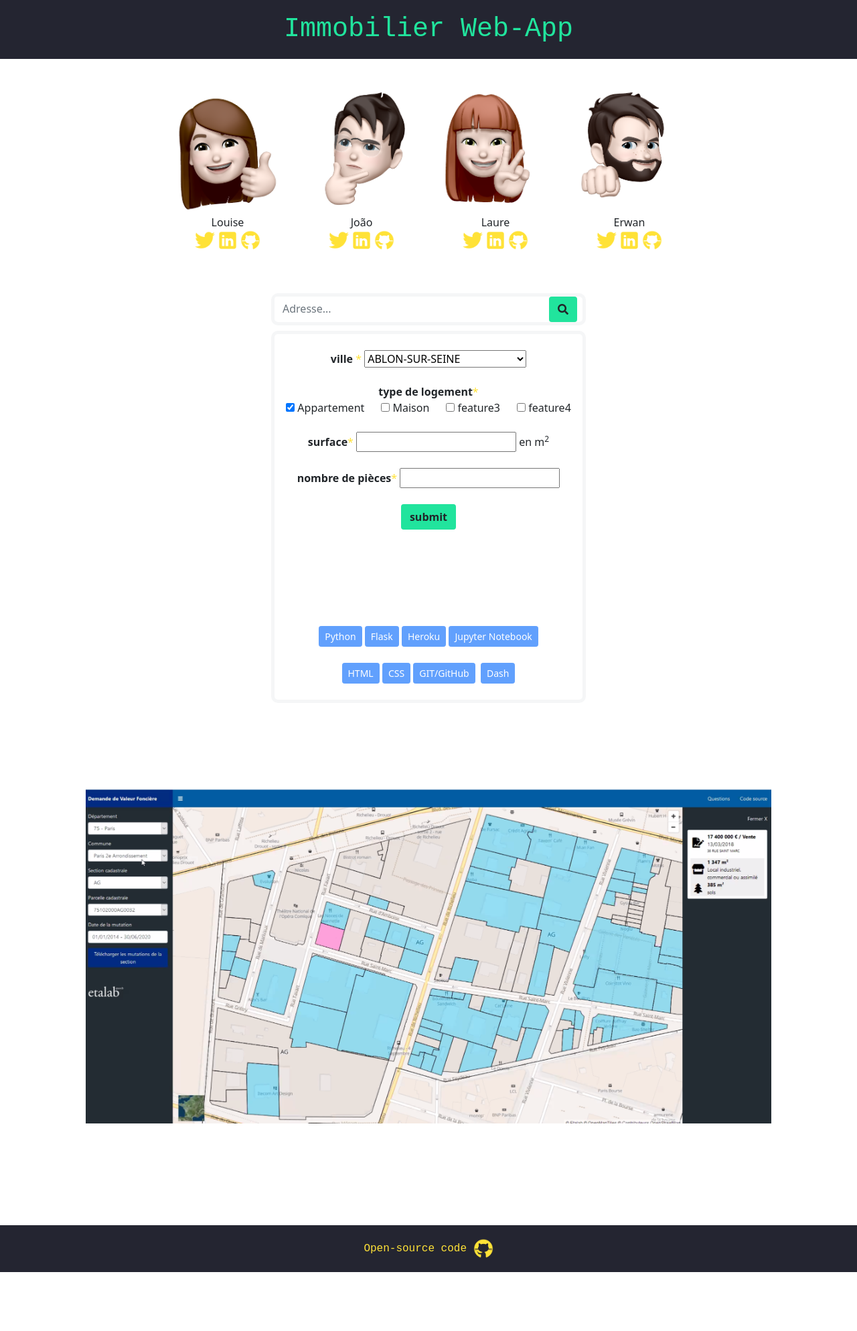
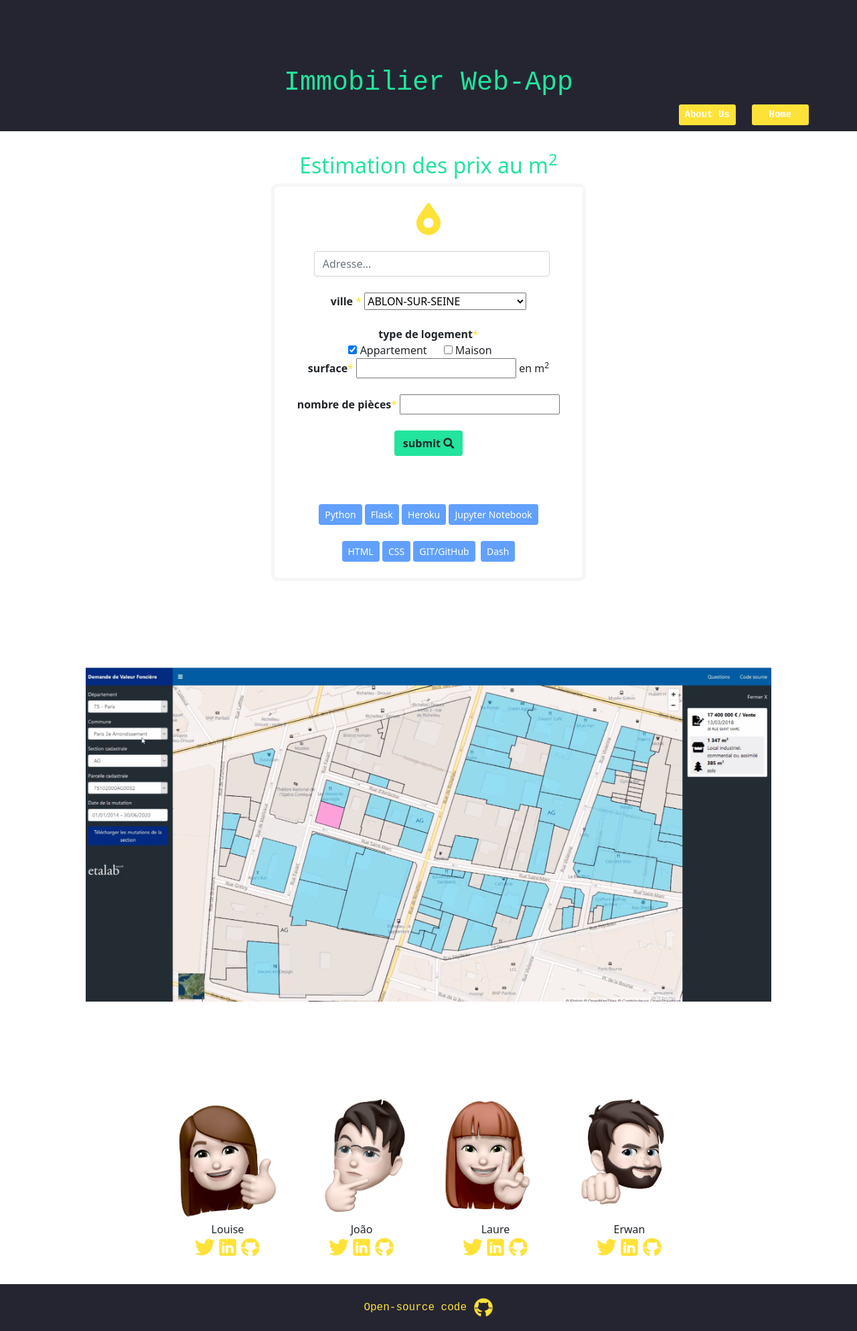
Before and after one commit to joaomacalos/projet-immobilier-paris, a Flask app: page / in a window 1280 px wide. Shown: the whole page at 67% size. Before the commit the page ends 1900 px from the top, so only its background shows below. Run offline with Flask 2, Linux system fonts and the light colour scheme.

Commit message:
immo python template

```diff
--- a/static/css/style.css
+++ b/static/css/style.css
@@ -12,6 +12,12 @@ img.displayed {
 h1 {
   color: #21e49d;
 }
+h2 {
+  color: #21e49d;
+}
+.titreapp {
+  color: #21e49d;
+}
 
 .btn {
   background: #21e49d;
@@ -22,13 +28,12 @@ h1 {
   background: #21514a;
   border-color: transparent;
 }
-.bandeau {
-  font-family: "Courier New", Courier, monospace;
-  text-align: center;
-  padding-top: 30px;
-  background-color: #242531;
-  padding: 20px;
+.btn-sm {
+  background: #ffe237;
+  border-color: transparent;
 }
+
+
 .gitHub {
   font-family: "Courier New", Courier, monospace;
   text-align: center;
@@ -72,3 +77,16 @@ figcaption {
 .darker:hover {
   filter: brightness(85%);
 }
+
+
+.bandeau {
+  font-family: "Courier New", Courier, monospace;
+  text-align: center;
+  padding-top: 100px;
+  background-color: #242531;
+
+}
+
+.fa, .fas {
+  font size: 2px;
+}
--- a/templates/index.html
+++ b/templates/index.html
@@ -21,200 +21,42 @@
     <link href="static/css/style.css" rel="stylesheet" />
   </head>
   <body>
-    <h1 class="bandeau">Immobilier Web-App</h1>
-    <br />
 
-    <div class="imgContainer">
-      <figure>
-        <img src="static/louise.png" class="trombi lighter" />
-        <figcaption>
-          Louise<br />
-          <a href="#"
-            ><img
-              src="static/twitterj.png"
-              onmouseover="this.src='static/twitterv.png'"
-              width="30px"
-              onmouseout="this.src='static/twitterj.png'"
-              width="30px"
-              onclick="this.src='static/twitterv.png'"
-              width="30px"
-          /></a>
-          <a href="#"
-            ><img
-              src="static/linkedinj.png"
-              onmouseover="this.src='static/linkedinv.png'"
-              width="30px"
-              onmouseout="this.src='static/linkedinj.png'"
-              width="30px"
-              onclick="this.src='static/linkedinv.png'"
-              width="30px"
-          /></a>
-          <a href="#"
-            ><img
-              src="static/githubj.png"
-              onmouseover="this.src='static/githubv.png'"
-              width="30px"
-              onmouseout="this.src='static/githubj.png'"
-              width="30px"
-              onclick="this.src='static/githubv.png'"
-              width="30px"
-          /></a>
-        </figcaption>
-      </figure>
 
-      <figure>
-        <img src="static/joao.png" class="trombi lighter" />
-        <figcaption>
-          João<br />
-          <a href="#"
-            ><img
-              src="static/twitterj.png"
-              onmouseover="this.src='static/twitterv.png'"
-              width="30px"
-              onmouseout="this.src='static/twitterj.png'"
-              width="30px"
-              onclick="this.src='static/twitterv.png'"
-              width="30px"
-          /></a>
-          <a href="#"
-            ><img
-              src="static/linkedinj.png"
-              onmouseover="this.src='static/linkedinv.png'"
-              width="30px"
-              onmouseout="this.src='static/linkedinj.png'"
-              width="30px"
-              onclick="this.src='static/linkedinv.png'"
-              width="30px"
-          /></a>
-          <a href="#"
-            ><img
-              src="static/githubj.png"
-              onmouseover="this.src='static/githubv.png'"
-              width="30px"
-              onmouseout="this.src='static/githubj.png'"
-              width="30px"
-              onclick="this.src='static/githubv.png'"
-              width="30px"
-          /></a>
-        </figcaption>
-      </figure>
 
-      <figure>
-        <img src="static/laure.png" class="trombi lighter" />
-        <figcaption>
-          Laure<br />
-          <a href="#"
-            ><img
-              src="static/twitterj.png"
-              onmouseover="this.src='static/twitterv.png'"
-              width="30px"
-              onmouseout="this.src='static/twitterj.png'"
-              width="30px"
-              onclick="this.src='static/twitterv.png'"
-              width="30px"
-          /></a>
-          <a href="#"
-            ><img
-              src="static/linkedinj.png"
-              onmouseover="this.src='static/linkedinv.png'"
-              width="30px"
-              onmouseout="this.src='static/linkedinj.png'"
-              width="30px"
-              onclick="this.src='static/linkedinv.png'"
-              width="30px"
-          /></a>
-          <a href="#"
-            ><img
-              src="static/githubj.png"
-              onmouseover="this.src='static/githubv.png'"
-              width="30px"
-              onmouseout="this.src='static/githubj.png'"
-              width="30px"
-              onclick="this.src='static/githubv.png'"
-              width="30px"
-          /></a>
-        </figcaption>
-      </figure>
-
-      <figure>
-        <img src="static/erwan.png" class="trombi lighter" />
-        <figcaption>
-          Erwan<br />
-          <a href="#"
-            ><img
-              src="static/twitterj.png"
-              onmouseover="this.src='static/twitterv.png'"
-              width="30px"
-              onmouseout="this.src='static/twitterj.png'"
-              width="30px"
-              onclick="this.src='static/twitterv.png'"
-              width="30px"
-          /></a>
-          <a href="#"
-            ><img
-              src="static/linkedinj.png"
-              onmouseover="this.src='static/linkedinv.png'"
-              width="30px"
-              onmouseout="this.src='static/linkedinj.png'"
-              width="30px"
-              onclick="this.src='static/linkedinv.png'"
-              width="30px"
-          /></a>
-          <a href="#"
-            ><img
-              src="static/githubj.png"
-              onmouseover="this.src='static/githubv.png'"
-              width="30px"
-              onmouseout="this.src='static/githubj.png'"
-              width="30px"
-              onclick="this.src='static/githubv.png'"
-              width="30px"
-          /></a>
-        </figcaption>
-      </figure>
-    </div>
-
- <form
-      class="mt-5"
-      style="
-        display: block;
-        max-width: 470px;
-        margin-left: auto;
-        margin-right: auto;
-        border: 5px solid #f5f6f7;
-        border-radius: 10px;
-      "
-    >
-      <div class="row gx-0">
-        <div class="col">
-          <input
-            type="text"
-            placeholder="Adresse..."
-            class="form-control border-0"
-            id="locationInput"
-            required
-          />
-        </div>
-        <div class="col-auto px-2">
-          <button type="submit" class="btn btn-block">
-            <i class="fas fa-search"></i>
-          </button>
-        </div>
-      </div>
-    </form>
-
-    <form
+    <h1 class="bandeau">Immobilier Web-App <div align="right"><a href="about.html"> <button class="btn btn btn-sm"><strong><font color="white">About Us</font> </strong></button> </a><a href="index.html"> <button class="btn btn btn-sm"><strong><font color="white">&nbsp;&nbsp;Home&nbsp;&nbsp;</font> </strong></button></a>&nbsp;&nbsp;&nbsp;</div></h1><br />
+<h2 class="titreapp" align="center">Estimation des prix au m<sup>2</sup></h2>
+ <form method="post"
       class="mt-2"
       style="
         display: block;
         max-width: 470px;
         margin-left: auto;
         margin-right: auto;
+        margin-topt: 0px;
         border: 5px solid #f5f6f7;
         border-radius: 10px;
-      "
+      " align="center"
     >
+<br />
+
+   <i class='fas fa-map-marker-alt fa-pulse fa-spin fa-3x' style="color:#ffe237; display: inline-block;"></i><br /><br />
+   <div style='width: 470px;m argin-left: auto;
+        margin-right: auto;' align="center"> <div class="col-9" align="center"  >
+          <input
+            type="text"
+            placeholder="Adresse..."
+            class="form-control border-1"
+            id="locationInput" width="400px" align="center" style="
+        display: inline-block"
+            required
+          /><br/>
+        </div>
+      </div>
+
+
       <div class="row gx-0">
+      <label for = "title">
         <div class="col" align="center">
           <br />
           <strong>ville </strong><font color="#ffe237">*</font color>
@@ -373,6 +215,9 @@
       </div>
       <br />
 
+
+
+
       <div class="row gx-0">
         <div class="col" align="center"> <strong>type de logement</strong><font color="#ffe237">*</font color> <br />
           <input type="checkbox" name="pfm" value="linux" checked /> Appartement
@@ -381,30 +226,21 @@
             name="pfm"
             value="dos"
           />
-          Maison &nbsp;&nbsp;&nbsp;&nbsp;&nbsp;<input
-            type="checkbox"
-            name="pfm"
-            value="dos"
-          />
-          feature3 &nbsp;&nbsp;&nbsp;&nbsp;&nbsp;<input
-            type="checkbox"
-            name="pfm"
-            value="dos"
-          />
-          feature4<br />
+          Maison &nbsp;&nbsp;&nbsp;&nbsp;&nbsp;
+
           <br />
           <strong>surface</strong><font color="#ffe237">*</font color>
-          <input text="number" min="0" /> en m<sup>2</sup><br /><br />
+          <input text="number" min="0"/> en m<sup>2</sup><br /><br />
           <strong>nombre de pièces</strong><font color="#ffe237">*</font color>&nbsp;<input type="number" min="0" />
         </div>
       </div>
 
       <div class="col-auto px-2" align="center">
         <br /><button type="submit" class="btn btn-block">
-          <strong>submit</strong>
+          <strong>submit   <i class="fas fa-search"></i></strong>
         </button>
         <br /><br />
-<br/><br/><br/><br/><br/>
+<br/><br />
          <div class="col-auto px-2" align="center"><button class="btn btn-primary btn-sm" disabled>Python</button>&nbsp;<button class="btn btn-primary btn-sm" disabled>Flask</button>&nbsp;<button class="btn btn-primary btn-sm" disabled>Heroku</button>&nbsp;<button class="btn btn-primary btn-sm" disabled>Jupyter Notebook</button>
          <br/><br/>
 
@@ -417,6 +253,157 @@
 
 
     <div><img src="static/map.png" class="displayed" /></div>
+
+        <div class="imgContainer">
+      <figure>
+        <img src="static/louise.png" class="trombi lighter" />
+        <figcaption>
+          Louise<br />
+          <a href="#"
+            ><img
+              src="static/twitterj.png"
+              onmouseover="this.src='static/twitterv.png'"
+              width="30px"
+              onmouseout="this.src='static/twitterj.png'"
+              width="30px"
+              onclick="this.src='static/twitterv.png'"
+              width="30px"
+          /></a>
+          <a href="#"
+            ><img
+              src="static/linkedinj.png"
+              onmouseover="this.src='static/linkedinv.png'"
+              width="30px"
+              onmouseout="this.src='static/linkedinj.png'"
+              width="30px"
+              onclick="this.src='static/linkedinv.png'"
+              width="30px"
+          /></a>
+          <a href="#"
+            ><img
+              src="static/githubj.png"
+              onmouseover="this.src='static/githubv.png'"
+              width="30px"
+              onmouseout="this.src='static/githubj.png'"
+              width="30px"
+              onclick="this.src='static/githubv.png'"
+              width="30px"
+          /></a>
+        </figcaption>
+      </figure>
+
+      <figure>
+        <img src="static/joao.png" class="trombi lighter" />
+        <figcaption>
+          João<br />
+          <a href="#"
+            ><img
+              src="static/twitterj.png"
+              onmouseover="this.src='static/twitterv.png'"
+              width="30px"
+              onmouseout="this.src='static/twitterj.png'"
+              width="30px"
+              onclick="this.src='static/twitterv.png'"
+              width="30px"
+          /></a>
+          <a href="#"
+            ><img
+              src="static/linkedinj.png"
+              onmouseover="this.src='static/linkedinv.png'"
+              width="30px"
+              onmouseout="this.src='static/linkedinj.png'"
+              width="30px"
+              onclick="this.src='static/linkedinv.png'"
+              width="30px"
+          /></a>
+          <a href="#"
+            ><img
+              src="static/githubj.png"
+              onmouseover="this.src='static/githubv.png'"
+              width="30px"
+              onmouseout="this.src='static/githubj.png'"
+              width="30px"
+              onclick="this.src='static/githubv.png'"
+              width="30px"
+          /></a>
+        </figcaption>
+      </figure>
+
+      <figure>
+        <img src="static/laure.png" class="trombi lighter" />
+        <figcaption>
+          Laure<br />
+          <a href="#"
+            ><img
+              src="static/twitterj.png"
+              onmouseover="this.src='static/twitterv.png'"
+              width="30px"
+              onmouseout="this.src='static/twitterj.png'"
+              width="30px"
+              onclick="this.src='static/twitterv.png'"
+              width="30px"
+          /></a>
+          <a href="#"
+            ><img
+              src="static/linkedinj.png"
+              onmouseover="this.src='static/linkedinv.png'"
+              width="30px"
+              onmouseout="this.src='static/linkedinj.png'"
+              width="30px"
+              onclick="this.src='static/linkedinv.png'"
+              width="30px"
+          /></a>
+          <a href="#"
+            ><img
+              src="static/githubj.png"
+              onmouseover="this.src='static/githubv.png'"
+              width="30px"
+              onmouseout="this.src='static/githubj.png'"
+              width="30px"
+              onclick="this.src='static/githubv.png'"
+              width="30px"
+          /></a>
+        </figcaption>
+      </figure>
+
+      <figure>
+        <img src="static/erwan.png" class="trombi lighter" />
+        <figcaption>
+          Erwan<br />
+          <a href="#"
+            ><img
+              src="static/twitterj.png"
+              onmouseover="this.src='static/twitterv.png'"
+              width="30px"
+              onmouseout="this.src='static/twitterj.png'"
+              width="30px"
+              onclick="this.src='static/twitterv.png'"
+              width="30px"
+          /></a>
+          <a href="#"
+            ><img
+              src="static/linkedinj.png"
+              onmouseover="this.src='static/linkedinv.png'"
+              width="30px"
+              onmouseout="this.src='static/linkedinj.png'"
+              width="30px"
+              onclick="this.src='static/linkedinv.png'"
+              width="30px"
+          /></a>
+          <a href="#"
+            ><img
+              src="static/githubj.png"
+              onmouseover="this.src='static/githubv.png'"
+              width="30px"
+              onmouseout="this.src='static/githubj.png'"
+              width="30px"
+              onclick="this.src='static/githubv.png'"
+              width="30px"
+          /></a>
+        </figcaption>
+      </figure>
+    </div>
+
     <br />
 
     <div class="gitHub">
```
Also changed, not shown: templates/404.html (added, +11 -0 lines), templates/about.html (added, +149 -0 lines).
